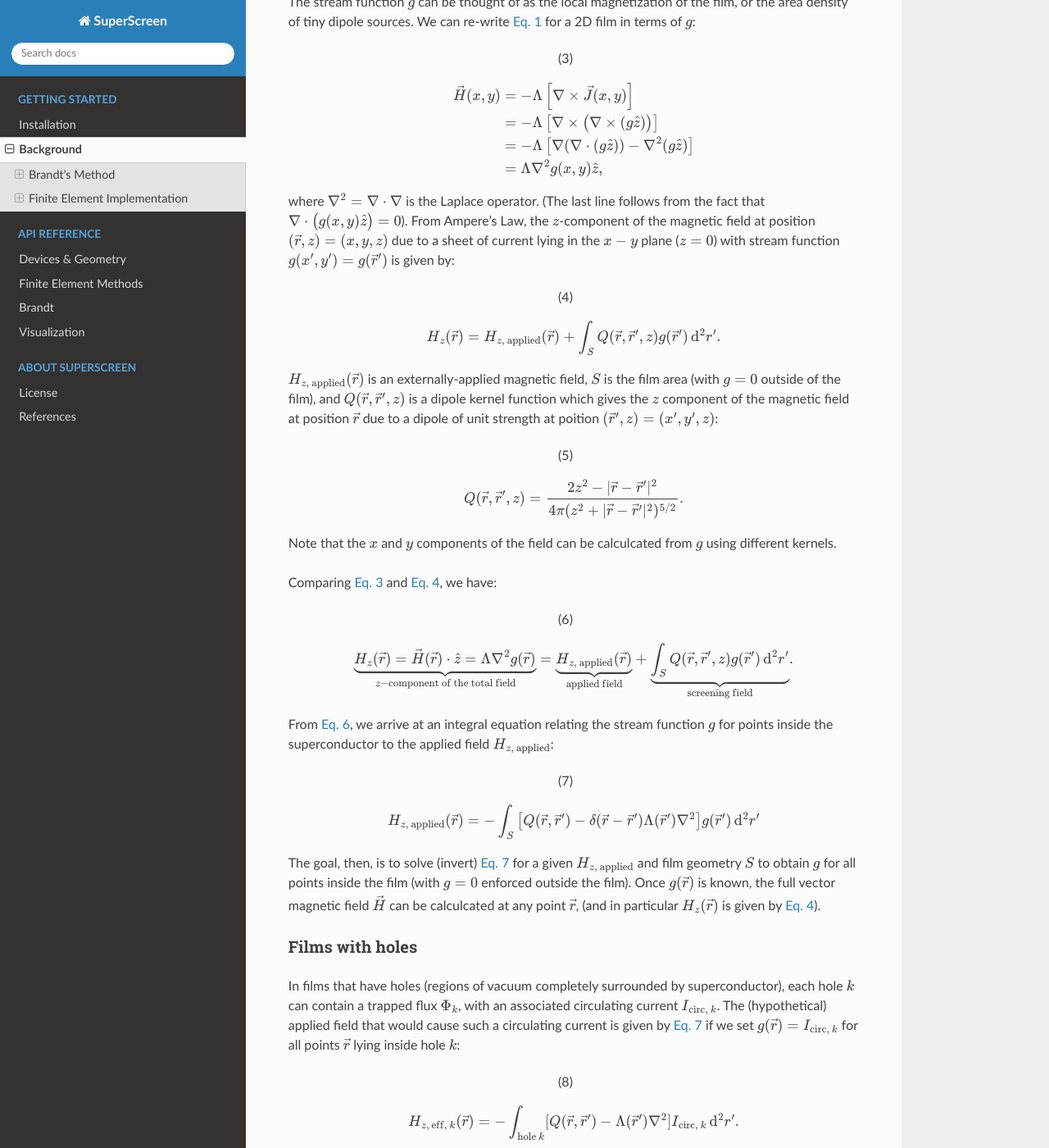
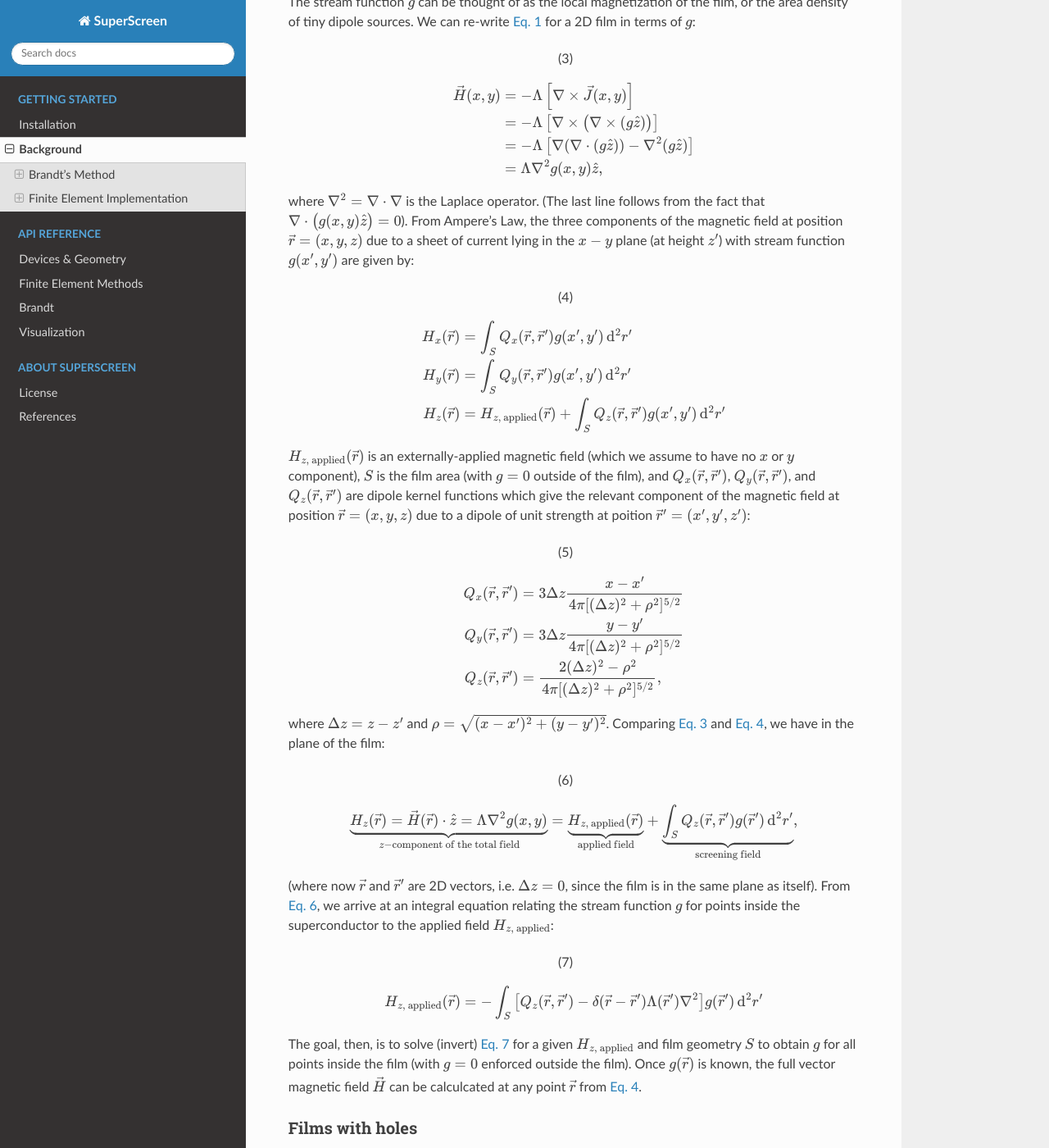
Before and after one commit to loganbvh/superscreen, a Sphinx documentation site: the page built from docs/background.rst, in a window 1280 px wide and 1400 px high, scrolled down 1389 px. Shown: the whole window at 82% size. Built offline with Sphinx 7.4.7 and the Read the Docs theme 2.0.0, drawn with Linux system fonts in a browser that asks for light colours; pages that are not in the unit, such as notebooks, are missing from menus; some of the changed text lies outside the part shown.

Commit message:
Update background.rst

```diff
--- a/docs/background.rst
+++ b/docs/background.rst
@@ -82,55 +82,62 @@ density of tiny dipole sources. We can re-write :eq:`eq1` for a 2D film in terms
 
 where :math:`\nabla^2=\nabla\cdot\nabla` is the Laplace operator. (The last line follows from the
 fact that :math:`\nabla\cdot\left(g(x,y)\hat{z}\right) = 0`). From Ampere's Law, the
-:math:`z`-component of the magnetic field at position :math:`(\vec{r}, z)=(x, y, z)` due to a
-sheet of current lying in the :math:`x-y` plane (:math:`z=0`) with stream function
-:math:`g(x', y')=g(\vec{r}')` is given by:
+three components of the magnetic field at position :math:`\vec{r}=(x, y, z)` due to a
+sheet of current lying in the :math:`x-y` plane (at height :math:`z'`) with stream function
+:math:`g(x', y')` are given by:
 
 .. math::
     :label: eq4
 
-    H_z(\vec{r}) = H_{z,\,\mathrm{applied}}(\vec{r})
-    + \int_S Q(\vec{r},\vec{r}',z)g(\vec{r}')\,\mathrm{d}^2r'.
+    H_x(\vec{r}) &= \int_S Q_x(\vec{r},\vec{r}')g(x', y')\,\mathrm{d}^2r'\\
+    H_y(\vec{r}) &= \int_S Q_y(\vec{r},\vec{r}')g(x', y')\,\mathrm{d}^2r'\\
+    H_z(\vec{r}) &= H_{z,\,\mathrm{applied}}(\vec{r})
+    + \int_S Q_z(\vec{r},\vec{r}')g(x', y')\,\mathrm{d}^2r'
 
-:math:`H_{z,\,\mathrm{applied}}(\vec{r})` is an externally-applied magnetic field, :math:`S`
-is the film area (with :math:`g = 0` outside of the film), and :math:`Q(\vec{r},\vec{r}',z)`
-is a dipole kernel function which gives the :math:`z` component of the magnetic field at position :math:`\vec{r}`
-due to a dipole of unit strength at poition :math:`(\vec{r}', z)=(x', y', z)`:
+:math:`H_{z,\,\mathrm{applied}}(\vec{r})` is an externally-applied magnetic field (which we assume to have
+no :math:`x` or :math:`y` component), :math:`S` is the film area (with :math:`g = 0` outside of the film),
+and :math:`Q_x(\vec{r},\vec{r}')`, :math:`Q_y(\vec{r},\vec{r}')`, and :math:`Q_z(\vec{r},\vec{r}')`
+are dipole kernel functions which give the relevant component of the magnetic field at position :math:`\vec{r}=(x, y, z)`
+due to a dipole of unit strength at poition :math:`\vec{r}'=(x', y', z')`:
 
 .. math::
     :label: eq5
 
-    Q(\vec{r}, \vec{r}', z) =  \frac{2z^2-|\vec{r}-\vec{r}'|^2}{4\pi(z^2+|\vec{r}-\vec{r}'|^2)^{5/2}}.
+    Q_x(\vec{r}, \vec{r}') &=  3\Delta z\frac{x-x'}
+    {4\pi[(\Delta z)^2+\rho^2]^{5/2}}\\
+    Q_y(\vec{r}, \vec{r}') &=  3\Delta z\frac{y-y'}
+    {4\pi[(\Delta z)^2+\rho^2]^{5/2}}\\
+    Q_z(\vec{r}, \vec{r}') &=  \frac{2(\Delta z)^2-\rho^2}
+    {4\pi[(\Delta z)^2+\rho^2]^{5/2}},
 
-Note that the :math:`x` and :math:`y` components of the field can be calculcated from :math:`g`
-using different kernels.
-
-Comparing :eq:`eq3` and :eq:`eq4`, we have:
+where :math:`\Delta z = z - z'` and :math:`\rho=\sqrt{(x-x')^2 + (y-y')^2}`.
+Comparing :eq:`eq3` and :eq:`eq4`, we have in the plane of the film:
 
 .. math::
     :label: eq6
 
     \underbrace{H_z(\vec{r}) = \vec{H}(\vec{r})\cdot\hat{z}
-    = \Lambda\nabla^2g(\vec{r})}_{z-\text{component of the total field}}
+    = \Lambda\nabla^2g(x, y)}_{z-\text{component of the total field}}
     = \underbrace{H_{z,\,\mathrm{applied}}(\vec{r})}_{\text{applied field}}
-    + \underbrace{\int_S Q(\vec{r},\vec{r}',z)g(\vec{r}')\,\mathrm{d}^2r'}_{\text{screening field}}.
+    + \underbrace{\int_S Q_z(\vec{r},\vec{r}')g(\vec{r}')\,\mathrm{d}^2r'}_{\text{screening field}},
 
-From :eq:`eq6`, we arrive at an integral equation relating the stream function :math:`g` for
-points inside the superconductor to the applied field :math:`H_{z,\,\mathrm{applied}}`:
+(where now :math:`\vec{r}` and :math:`\vec{r}'` are 2D vectors, i.e. :math:`\Delta z=0`, since the film is
+in the same plane as itself). From :eq:`eq6`, we arrive at an integral equation relating the stream function
+:math:`g` for points inside the superconductor to the applied field :math:`H_{z,\,\mathrm{applied}}`:
 
 .. math::
     :label: eq7
 
     H_{z,\,\mathrm{applied}}(\vec{r})
     = -\int_S\left[
-        Q(\vec{r},\vec{r}')-\delta(\vec{r}-\vec{r}')\Lambda(\vec{r}')\nabla^2\right
+        Q_z(\vec{r},\vec{r}')-\delta(\vec{r}-\vec{r}')\Lambda(\vec{r}')\nabla^2\right
     ]g(\vec{r}')\,\mathrm{d}^2r'
 
 The goal, then, is to solve (invert) :eq:`eq7` for a given :math:`H_{z,\,\mathrm{applied}}`
 and film geometry :math:`S` to obtain :math:`g` for all points inside the film
 (with :math:`g=0` enforced outside the film). Once :math:`g(\vec{r})` is known,
-the full vector magnetic field :math:`\vec{H}` can be calculcated at any point :math:`\vec{r}`,
-(and in particular :math:`H_z(\vec{r})` is given by :eq:`eq4`).
+the full vector magnetic field :math:`\vec{H}` can be calculcated at any point :math:`\vec{r}`
+from :eq:`eq4`.
 
 Films with holes
 ================
@@ -145,7 +152,7 @@ such a circulating current is given by :eq:`eq7` if we set
     :label: eq8
 
     H_{z,\,\mathrm{eff},\,k}(\vec{r}) = -\int_{\mathrm{hole}\,k}[
-        Q(\vec{r},\vec{r}')-\Lambda(\vec{r}')\nabla^2
+        Q_z(\vec{r},\vec{r}')-\Lambda(\vec{r}')\nabla^2
     ] I_{\mathrm{circ},\,k} \,\mathrm{d}^2r'.
 
 In this case, we modify the left-hand side of :eq:`eq7` as follows:
@@ -155,7 +162,7 @@ In this case, we modify the left-hand side of :eq:`eq7` as follows:
 
     H_{z,\,\mathrm{applied}}(\vec{r}) - \sum_k H_{z,\,\mathrm{eff},\,k}(\vec{r})
     = -\int_S\left[
-        Q(\vec{r},\vec{r}')-\delta(\vec{r}-\vec{r}')\Lambda(\vec{r}')\nabla^2\right
+        Q_z(\vec{r},\vec{r}')-\delta(\vec{r}-\vec{r}')\Lambda(\vec{r}')\nabla^2\right
     ]g(\vec{r}')\,\mathrm{d}^2r'
 
 Films in multiple planes
@@ -179,9 +186,8 @@ using the following recipe:
 
         H_{z,\,\mathrm{applied}}(\vec{r}, z_\ell) \to
         H_{z,\,\mathrm{applied}}(\vec{r}, z_\ell)
-        + \sum_{k\neq\ell}\mathrm{sgn}(z_k-z_\ell)
-        \int_S Q(\vec{r},\vec{r}',z_k-z_\ell)g_k(\vec{r}')\,\mathrm{d}^2r'.
-
+        + \sum_{k\neq\ell}
+        \int_S Q_z(\vec{r},\vec{r}')g_k(\vec{r}')\,\mathrm{d}^2r.
 
 4. Repeat steps 1-3 until the stream functions and fields converge.
 
@@ -228,14 +234,15 @@ The matrix version of :eq:`eq4` is:
     + \underbrace{(\mathbf{Q}\cdot\mathbf{w})\mathbf{g}}_\text{screening field}.
 
 The kernel matrix :math:`\mathbf{Q}` and weight matrix :math:`\mathbf{w}` together play the role of the
-kernel function :math:`Q(\vec{r},\vec{r}')` for all points lying in the plane of the film.
+kernel function :math:`Q_z(\vec{r},\vec{r}')` for all points lying in the plane of the film.
 They are both :math:`n\times n` matrices and are determined by the geometry of the films.
 :math:`\mathbf{h}_z`, :math:`\mathbf{h}_{z,\,\mathrm{applied}}`, and :math:`\mathbf{g}` are all
 :math:`n\times 1` vectors, with each row representing the value of the quantity at the
 corresponding vertex in the mesh. There are several different methods for constructing the
 weight matrix :math:`\mathbf{w}`, which are discussed :ref:`below <weight-matrix>`. The kernel
 matrix :math:`\mathbf{Q}` is defined in terms of a matrix with
-:math:`(\mathbf{q})_{ij} = \left(4\pi|\vec{r}_i-\vec{r}_j|^3\right)^{-1}`,
+:math:`(\mathbf{q})_{ij} = \left(4\pi|\vec{r}_i-\vec{r}_j|^3\right)^{-1}`
+(which is :math:`\lim_{\Delta z\to 0}Q_z(\vec{r},\vec{r}')` cf. :eq:`eq5`),
 and a vector :math:`\mathbf{C}`:
 
 .. math::
```
